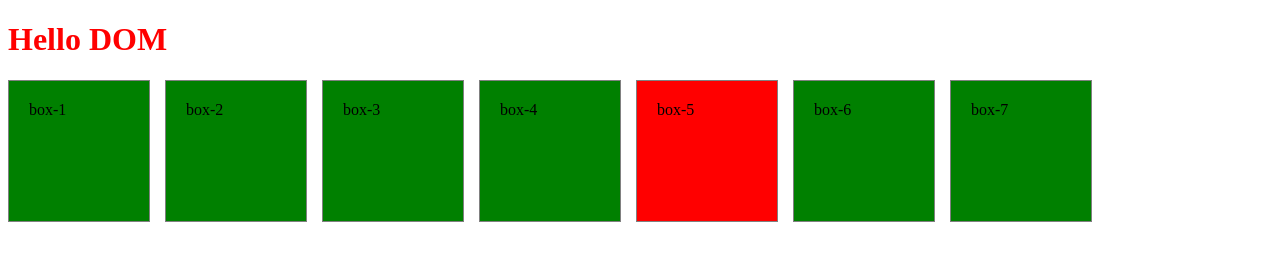
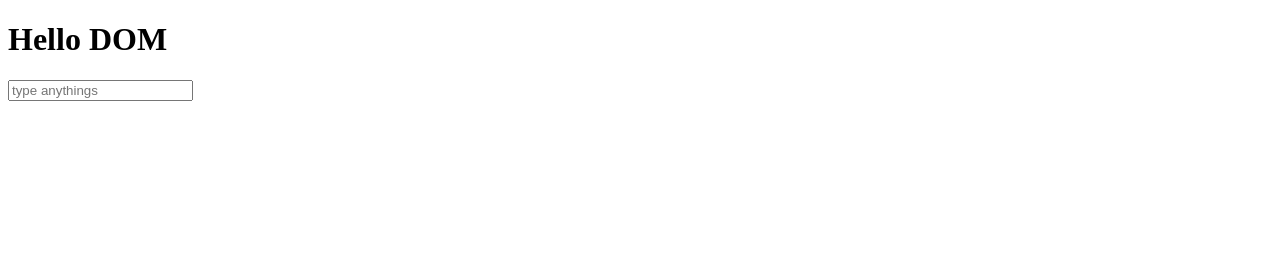
Before and after one commit to arfinaleusuf/Module-7-SDP, a plain HTML site: page index.html in a window 1280 px wide. Drawn offline with Linux system fonts and the light colour scheme.

Commit message:
Comment out JavaScript code and HTML box container for testing purposes

```diff
--- a/app.js
+++ b/app.js
@@ -1,14 +1,14 @@
 // const target = document.getElementsByClassName("title");
-const target = document.getElementById("title")
+// const target = document.getElementById("title")
 
-target.style.color = "red";
+// target.style.color = "red";
 
-const allBox = document.getElementsByClassName("box");
+// const allBox = document.getElementsByClassName("box");
 
-for(let i = 0; i<allBox.length; i++){
-    const element = allBox[i];
-    element.style.backgroundColor = "green";
-    if(element.innerText == "box-5"){
-        element.style.backgroundColor = "red"
-    }
-}
+// for(let i = 0; i<allBox.length; i++){
+//     const element = allBox[i];
+//     element.style.backgroundColor = "green";
+//     if(element.innerText == "box-5"){
+//         element.style.backgroundColor = "red"
+//     }
+// }
--- a/index.html
+++ b/index.html
@@ -11,7 +11,7 @@
 <body>
     <h1 id="title" class="title">Hello DOM</h1>
 
-    <div class="box-container">
+    <!-- <div class="box-container">
         <div class="box">box-1</div>
         <div class="box">box-2</div>
         <div class="box">box-3</div>
@@ -19,8 +19,9 @@
         <div class="box">box-5</div>
         <div class="box">box-6</div>
         <div class="box">box-7</div>
-    </div>
+    </div> -->
 
+        <input type="text" placeholder="type anythings">
     <script src="app.js"></script>
 </body>
 
```
